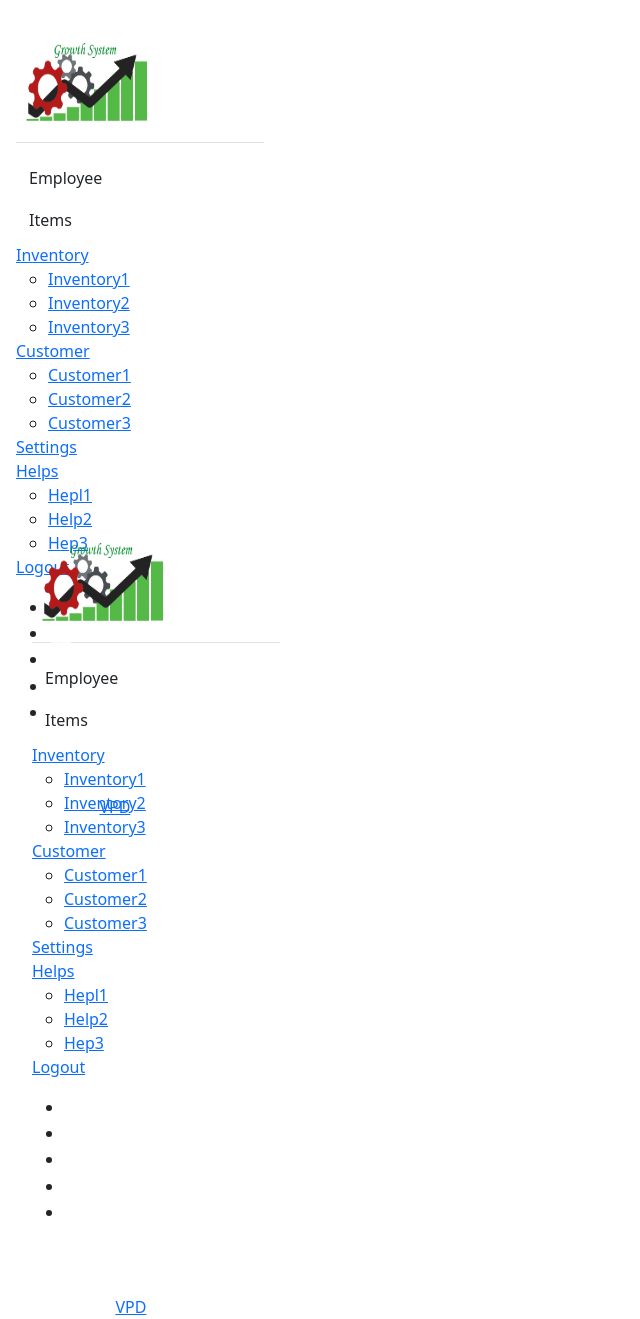
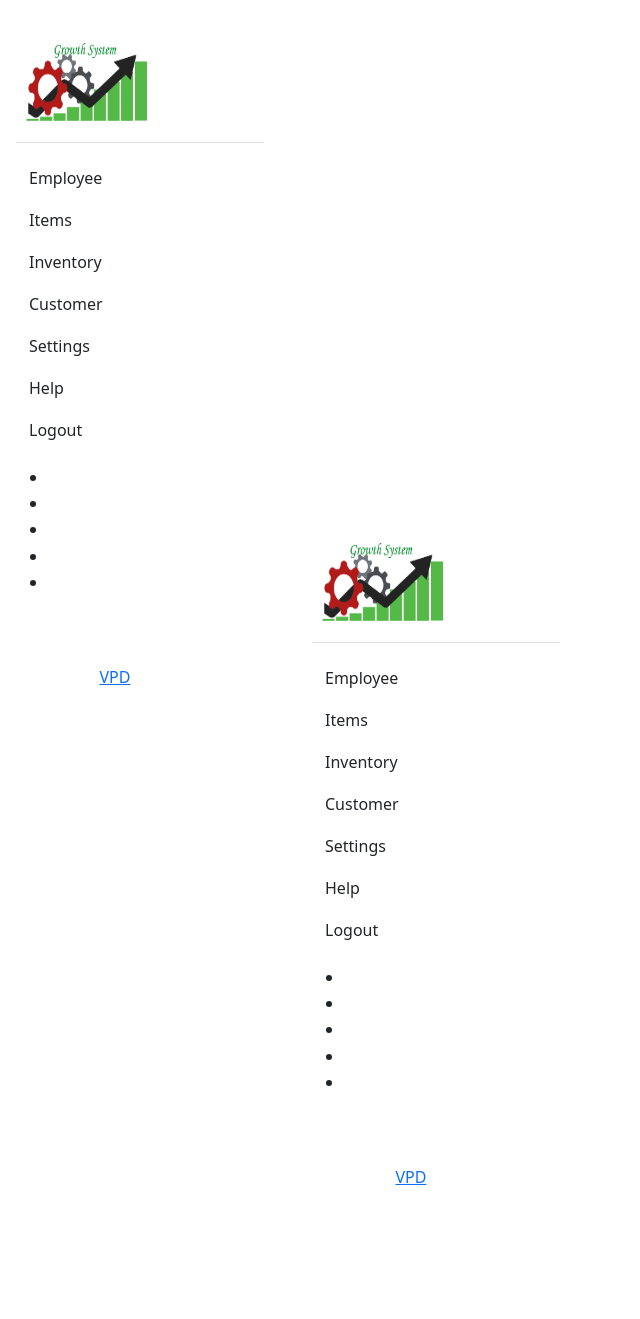
Before and after one commit to sam-vpd/website, a PHP site: page /index.php?page=sidebar in a window 1280 px wide. Shown: the whole page, without its empty margins (0-640 px from the left). After the commit the page ends 1185 px from the top, so only its background shows below. Run offline with PHP 8.4, Linux system fonts and the light colour scheme; the visitor is signed in with stand-in values (Sample User, id 1); some web fonts are replaced.

Commit message:
Sidebar menu v0.1

```diff
--- a/assets/css/styles.css
+++ b/assets/css/styles.css
@@ -3,3 +3,11 @@
     width: 1000px;
     height: 500px;
 }
+
+#employee-list, #item-list, #customer-list, #inventory-list{
+    margin-left: 20px;
+}
+
+.main-content{
+    margin-left: 280px;
+}
--- a/sidebar.php
+++ b/sidebar.php
@@ -10,9 +10,9 @@
           </button>
           <div class="collapse" id="employee-list" style="">
             <ul class="btn-toggle-nav list-unstyled fw-normal pb-1 small">
-              <li><a href="./index1.php?page=display">List Of Employees</a></li>
-              <li><a href="">Employee1</a></li>
-              <li><a href="">Employee2</a></li>
+              <li><a href="./index1.php?page=display" class="link-dark rounded">List Of Employees</a></li>
+              <li><a href="" class="link-dark rounded">Employee1</a></li>
+              <li><a href="" class="link-dark rounded">Employee2</a></li>
             </ul>
           </div>
         </li>
@@ -22,36 +22,51 @@
           </button>
           <div class="collapse" id="item-list" style="">
             <ul class="btn-toggle-nav list-unstyled fw-normal pb-1 small">
-              <li><a href="">Item1</a></li>
-              <li><a href="">Item2</a></li>
-              <li><a href="">Item3</a></li>
+              <li><a href="" class="link-dark rounded">Item1</a></li>
+              <li><a href="" class="link-dark rounded">Item2</a></li>
+              <li><a href="" class="link-dark rounded">Item3</a></li>
             </ul>
           </div>
         </li>
-
-        <li><a href="">Inventory</a>
-          <ul>
-            <li><a href="">Inventory1</a></li>
-            <li><a href="">Inventory2</a></li>
-            <li><a href="">Inventory3</a></li>
+        <li class="mb-1">
+        <button class="btn btn-toggle align-items-center rounded collapsed" data-bs-toggle="collapse" data-bs-target="#inventory-list" aria-expanded="false">
+            Inventory
+          </button>
+          <div class="collapse" id="inventory-list" style="">
+            <ul class="btn-toggle-nav list-unstyled fw-normal pb-1 small">
+              <li><a href="" class="link-dark rounded">Inventory1</a></li>
+              <li><a href="" class="link-dark rounded">Inventory2</a></li>
+              <li><a href="" class="link-dark rounded">Inventory3</a></li>
             </ul>
+          </div>
         </li>
-        <li><a href="">Customer</a>
-          <ul>
-            <li><a href="">Customer1</a></li>
-            <li><a href="">Customer2</a></li>
-            <li><a href="">Customer3</a></li>
+        <li class="mb-1">
+        <button class="btn btn-toggle align-items-center rounded collapsed" data-bs-toggle="collapse" data-bs-target="#customer-list" aria-expanded="false">
+            Customer
+          </button>
+          <div class="collapse" id="customer-list" style="">
+            <ul class="btn-toggle-nav list-unstyled fw-normal pb-1 small">
+              <li><a href="" class="link-dark rounded">Customer1</a></li>
+              <li><a href="" class="link-dark rounded">Customer2</a></li>
+              <li><a href="" class="link-dark rounded">Customer3</a></li>
             </ul>
-          <li><a href="">Settings</a>
+          </div>
         </li>
-            <li><a href="">Helps</a>
-              <ul>
-              <li><a href="">Hepl1</a></li>
-              <li><a href="">Help2</a></li>
-              <li><a href="">Hep3</a></li>
-            </ul>
+        <li class="mb-1">
+          <a href="settings.php" class="btn btn-toggle align-items-center rounded collapsed">
+            Settings
+          </a>
         </li>
-        <li><a href="db/logout.php">Logout</a></li>
+        <li class="mb-1">
+          <a href="help.php" class="btn btn-toggle align-items-center rounded collapsed">
+            Help
+          </a>
+        </li>
+        <li class="mb-1">
+          <a href="db/logout.php" class="btn btn-toggle align-items-center rounded collapsed">
+            Logout
+          </a>
+        </li>
       </ul>
     </div>
   <div class="sidebox">
```
Lines whose indentation alone changed are shown as unchanged.
